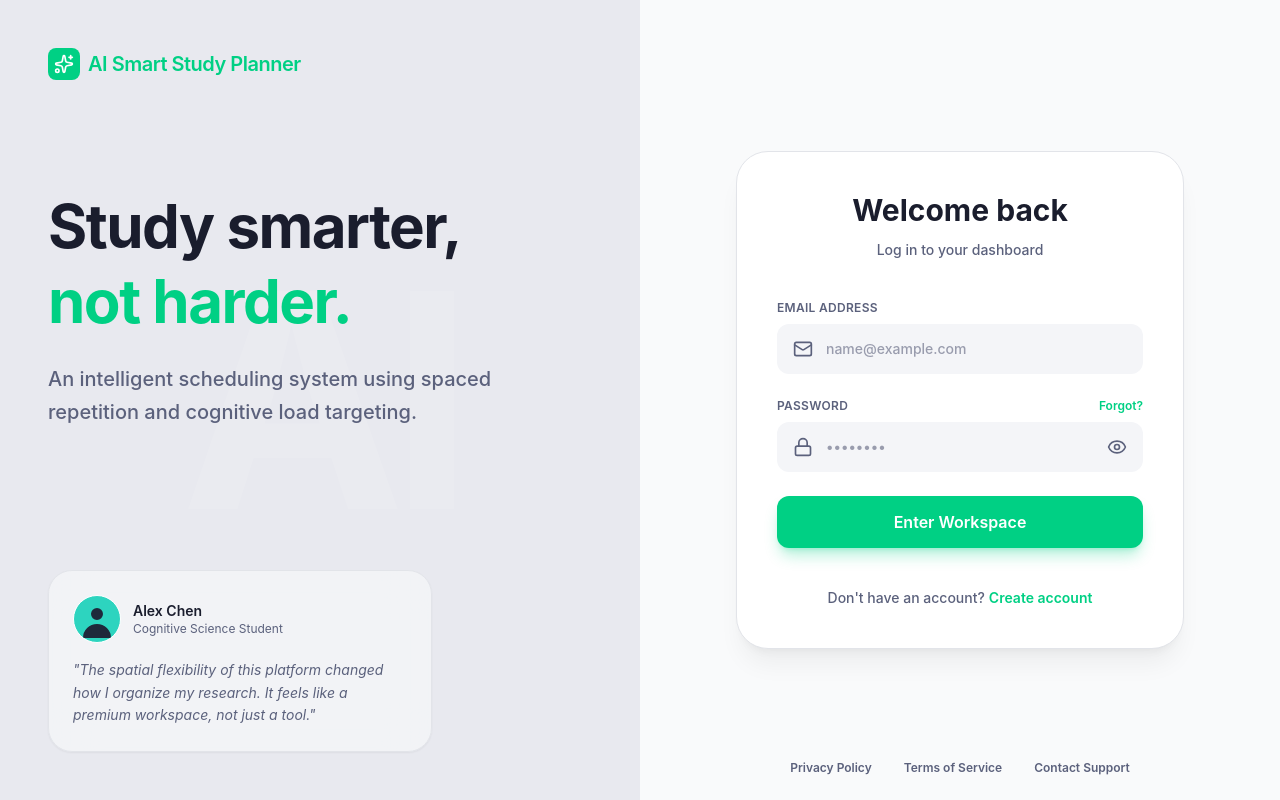
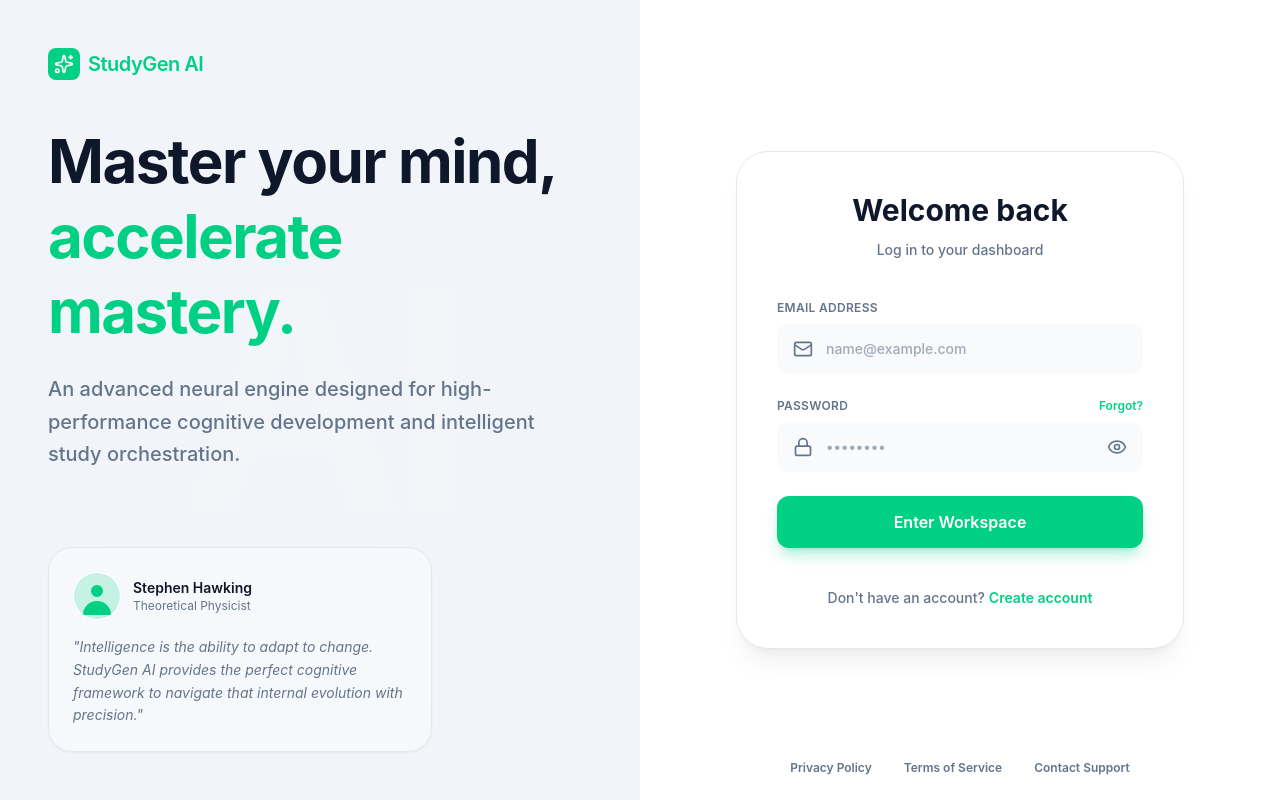
Before and after one commit to Nandann018-ux/studygen-ai, a React (Vite) app in the folder client/: page /auth in a window 1280 px wide. Built offline with nearby package versions, Linux system fonts and the light colour scheme.

Commit message:
chore: update branding to StudyGen AI and set default light mode

```diff
--- a/client/index.html
+++ b/client/index.html
@@ -4,7 +4,7 @@
     <meta charset="UTF-8" />
     <link rel="icon" type="image/svg+xml" href="/favicon.svg" />
     <meta name="viewport" content="width=device-width, initial-scale=1.0" />
-    <title>studygen</title>
+    <title>StudyGen AI</title>
   </head>
   <body>
     <div id="root"></div>
--- a/client/src/index.css
+++ b/client/src/index.css
@@ -9,14 +9,14 @@
     --color-primary-light: 36 235 154;
 
     --color-surface-default: 255 255 255;
-    --color-surface-bg: 244 245 248;
-    --color-surface-sidebar: 249 250 251;
-    --color-surface-hover: 232 233 239;
-    --color-surface-border: 226 228 233;
+    --color-surface-bg: 248 250 252;
+    --color-surface-sidebar: 255 255 255;
+    --color-surface-hover: 241 245 249;
+    --color-surface-border: 226 232 240;
 
-    --color-text-main: 26 29 45;
-    --color-text-muted: 91 97 124;
-    --color-text-dark: 26 29 45;
+    --color-text-main: 15 23 42;
+    --color-text-muted: 100 116 139;
+    --color-text-dark: 15 23 42;
   }
 
   .dark {
--- a/client/src/pages/Auth.jsx
+++ b/client/src/pages/Auth.jsx
@@ -43,31 +43,31 @@ export default function Auth() {
           <div className="bg-primary text-white p-1.5 rounded-lg flex items-center justify-center">
             <Sparkles size={20} />
           </div>
-          <span className="font-semibold text-primary text-xl tracking-tight">AI Smart Study Planner</span>
+          <span className="font-semibold text-primary text-xl tracking-tight">StudyGen AI</span>
         </div>
 
         <div className="max-w-xl relative z-10 flex-1 flex flex-col justify-center mt-[-10vh]">
           <h1 className="text-6xl font-bold text-text-main mb-6 leading-tight tracking-tight">
-            Study smarter, <br />
-            <span className="text-primary">{isLogin ? 'not harder.' : 'with intent.'}</span>
+            Master your mind, <br />
+            <span className="text-primary">{isLogin ? 'accelerate mastery.' : 'evolve faster.'}</span>
           </h1>
           <p className="text-xl text-text-muted leading-relaxed max-w-lg font-medium">
-            An intelligent scheduling system using spaced repetition and cognitive load targeting.
+            An advanced neural engine designed for high-performance cognitive development and intelligent study orchestration.
           </p>
         </div>
 
         <div className="relative z-10 bg-surface-bg/80 backdrop-blur-xl p-6 rounded-3xl max-w-sm shadow-sm border border-surface-border">
           <div className="flex items-center gap-3 mb-4">
-            <div className="w-12 h-12 rounded-full bg-teal-400 overflow-hidden border border-white flex justify-center items-end">
-              <svg className="w-10 h-10 text-slate-800" fill="currentColor" viewBox="0 0 20 20"><path fillRule="evenodd" d="M10 9a3 3 0 100-6 3 3 0 000 6zm-7 9a7 7 0 1114 0H3z" clipRule="evenodd"></path></svg>
+            <div className="w-12 h-12 rounded-full bg-primary/20 overflow-hidden border border-white flex justify-center items-end">
+              <svg className="w-10 h-10 text-primary" fill="currentColor" viewBox="0 0 20 20"><path fillRule="evenodd" d="M10 9a3 3 0 100-6 3 3 0 000 6zm-7 9a7 7 0 1114 0H3z" clipRule="evenodd"></path></svg>
             </div>
             <div>
-              <h4 className="font-semibold text-text-main text-sm">Alex Chen</h4>
-              <p className="text-xs text-text-muted">Cognitive Science Student</p>
+              <h4 className="font-semibold text-text-main text-sm">Stephen Hawking</h4>
+              <p className="text-xs text-text-muted">Theoretical Physicist</p>
             </div>
           </div>
           <p className="text-sm text-text-muted italic leading-relaxed">
-            "The spatial flexibility of this platform changed how I organize my research. It feels like a premium workspace, not just a tool."
+            "Intelligence is the ability to adapt to change. StudyGen AI provides the perfect cognitive framework to navigate that internal evolution with precision."
           </p>
         </div>
 
```
